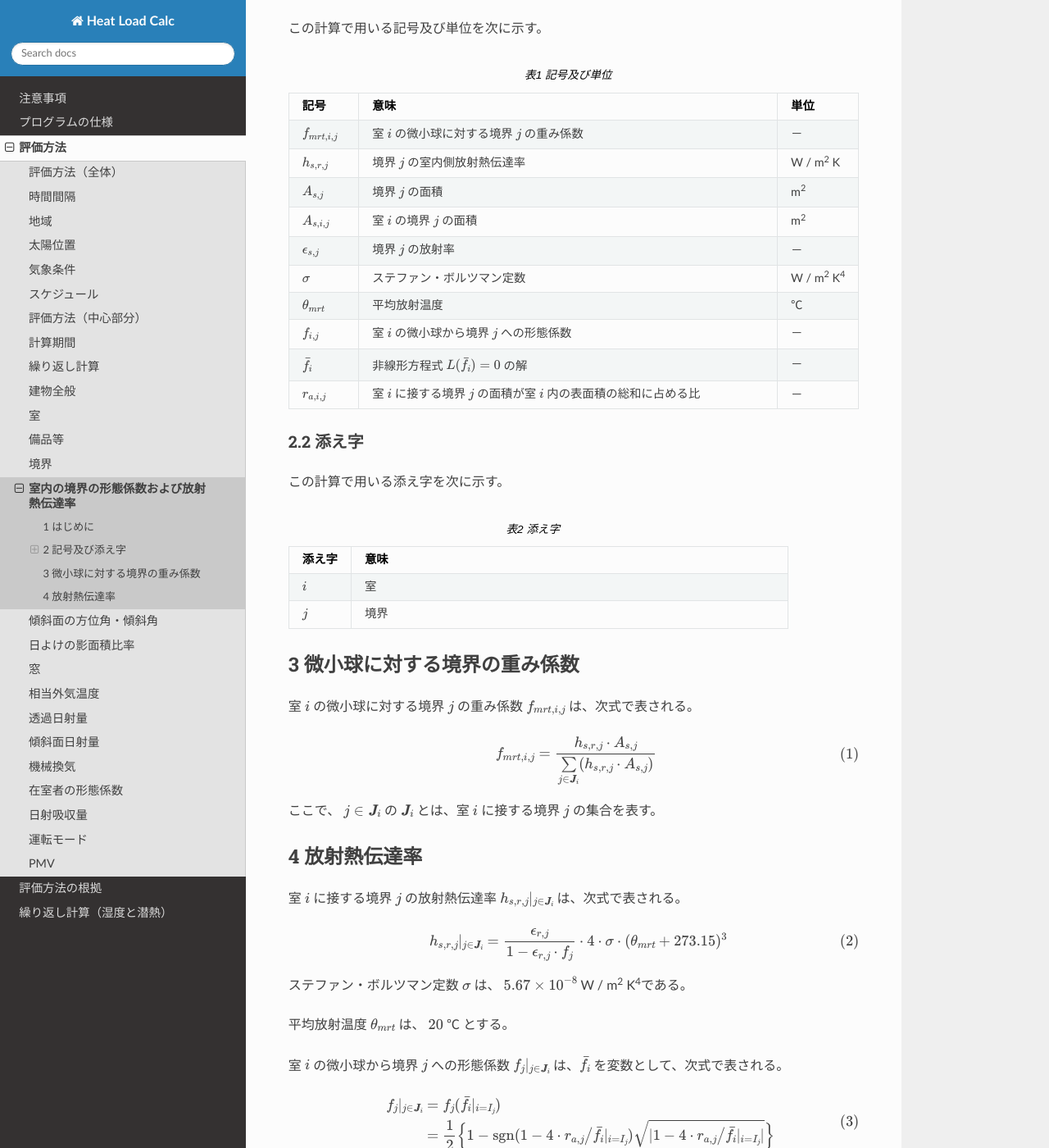
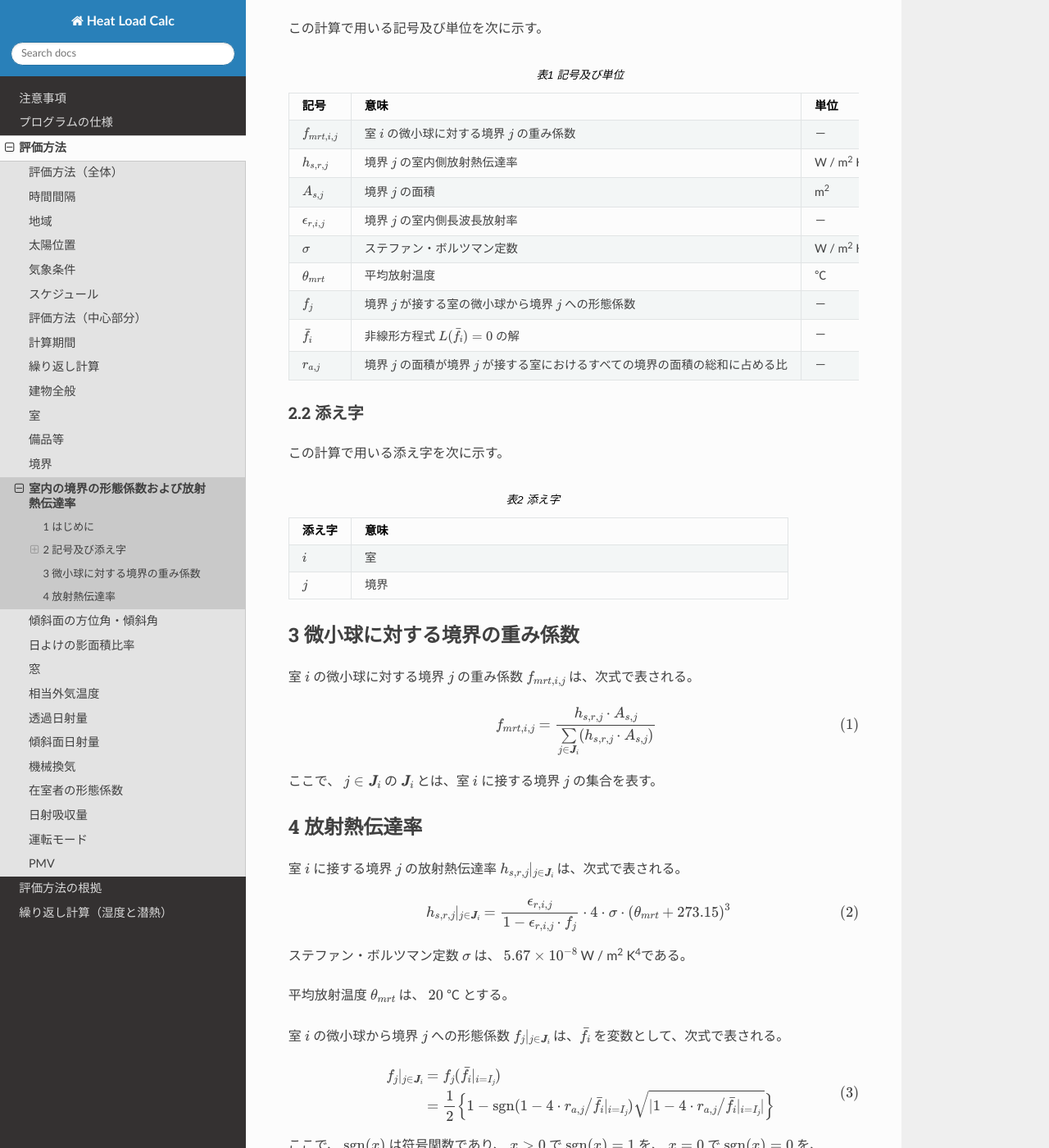
Before and after one commit to HC-Energy/hc-energy-doc-ja, a Sphinx documentation site: the page built from docs/source/contents/03_14_eval_shape_factor.rst, in a window 1280 px wide and 1400 px high, scrolled down 748 px. Shown: the whole window at 82% size. Built offline with Sphinx 7.4.7 and the Read the Docs theme 3.1.0, drawn with Linux system fonts in a browser that asks for light colours.

Commit message:
fix name of symbols and description

```diff
--- a/docs/source/contents/03_14_eval_shape_factor.rst
+++ b/docs/source/contents/03_14_eval_shape_factor.rst
@@ -56,11 +56,8 @@
     * - :math:`A_{s,j}`
       - 境界 |j| の面積
       - |m2|
-    * - :math:`A_{s,i,j}`
-      - 室 |i| の境界 |j| の面積
-      - |m2|
-    * - :math:`\epsilon_{s,j}`
-      - 境界 |j| の放射率
+    * - :math:`\epsilon_{r,i,j}`
+      - 境界 |j| の室内側長波長放射率
       - －
     * - :math:`\sigma`
       - ステファン・ボルツマン定数
@@ -68,14 +65,14 @@
     * - :math:`\theta_{mrt}`
       - 平均放射温度
       - ℃
-    * - :math:`f_{i,j}`
-      - 室 |i| の微小球から境界 |j| への形態係数
+    * - :math:`f_j`
+      - 境界 |j| が接する室の微小球から境界 |j| への形態係数
       - －
     * - :math:`\bar{f_i}`
       - 非線形方程式 :math:`L(\bar{f_i})=0` の解
       - －
-    * - :math:`r_{a,i,j}`
-      - 室 |i| に接する境界 |j| の面積が室 |i| 内の表面積の総和に占める比
+    * - :math:`r_{a,j}`
+      - 境界 |j| の面積が境界 |j| が接する室におけるすべての境界の面積の総和に占める比
       - －
 
 ^^^^^^^^^^^^^^^^^^^^^^^^^^^^^^^^^^^^^^^^^^^^^^^^^^^^^^^^^^^^^^^^^^^^^^^^^^^^^^^^^^^^^^^^^^^^^^^^^^^^^^^^^^^^^^^^^^^^^^^^
@@ -121,7 +118,7 @@
     :nowrap:
 
     \begin{align*}
-        h_{s,r,j}|_{j \in \pmb{J}_i} = \frac{ \epsilon_{r,j} }{ 1 - \epsilon_{r,j} \cdot f_{j}} \cdot 4 \cdot \sigma \cdot (\theta_{mrt} + 273.15 )^{3} \tag{2}
+        h_{s,r,j}|_{j \in \pmb{J}_i} = \frac{ \epsilon_{r,i,j} }{ 1 - \epsilon_{r,i,j} \cdot f_{j}} \cdot 4 \cdot \sigma \cdot (\theta_{mrt} + 273.15 )^{3} \tag{2}
     \end{align*}
 
 ステファン・ボルツマン定数 :math:`\sigma` は、 :math:`5.67 \times 10^{-8}` W / |m2| K\ :sup:`4`\ である。
```
